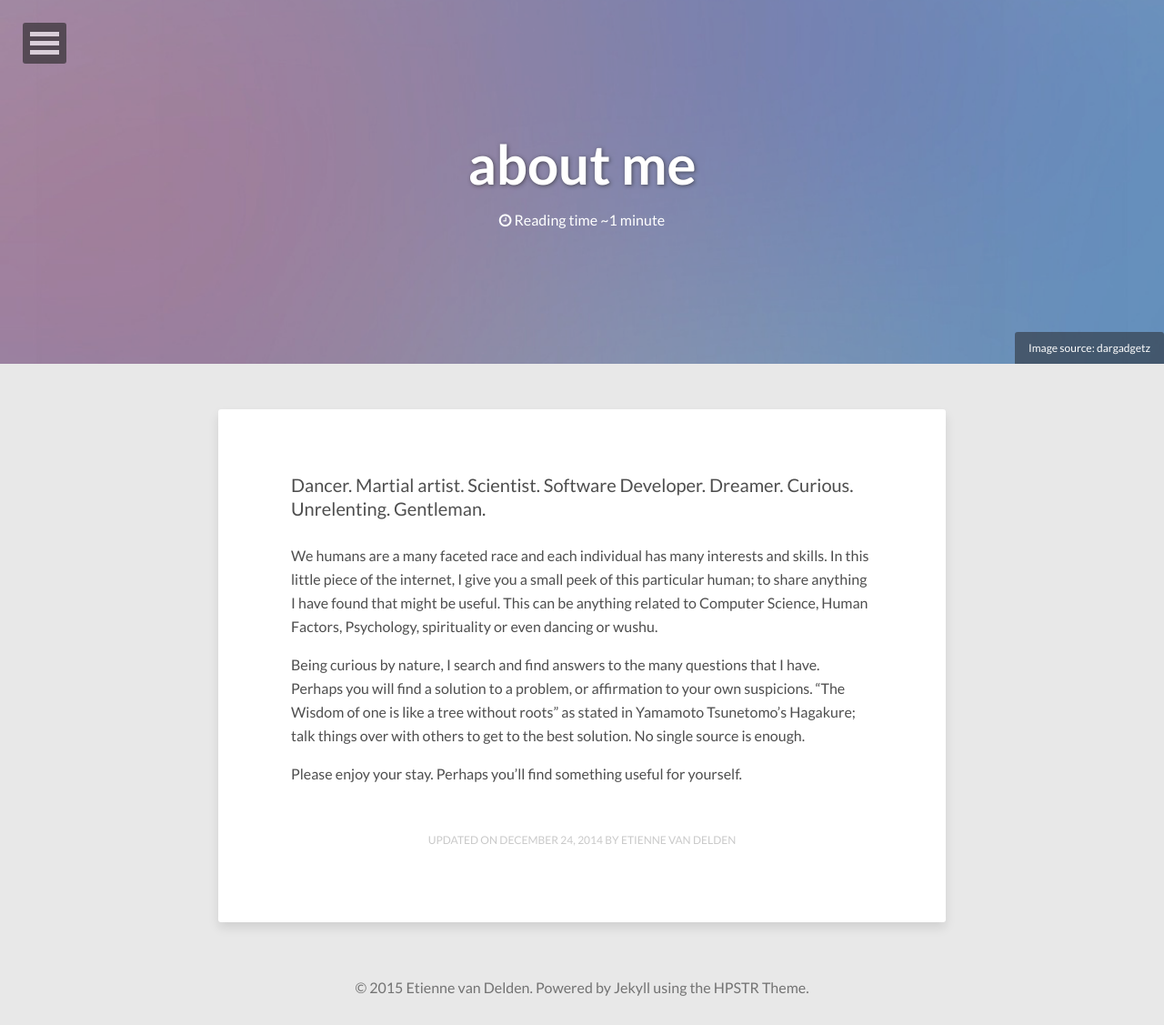
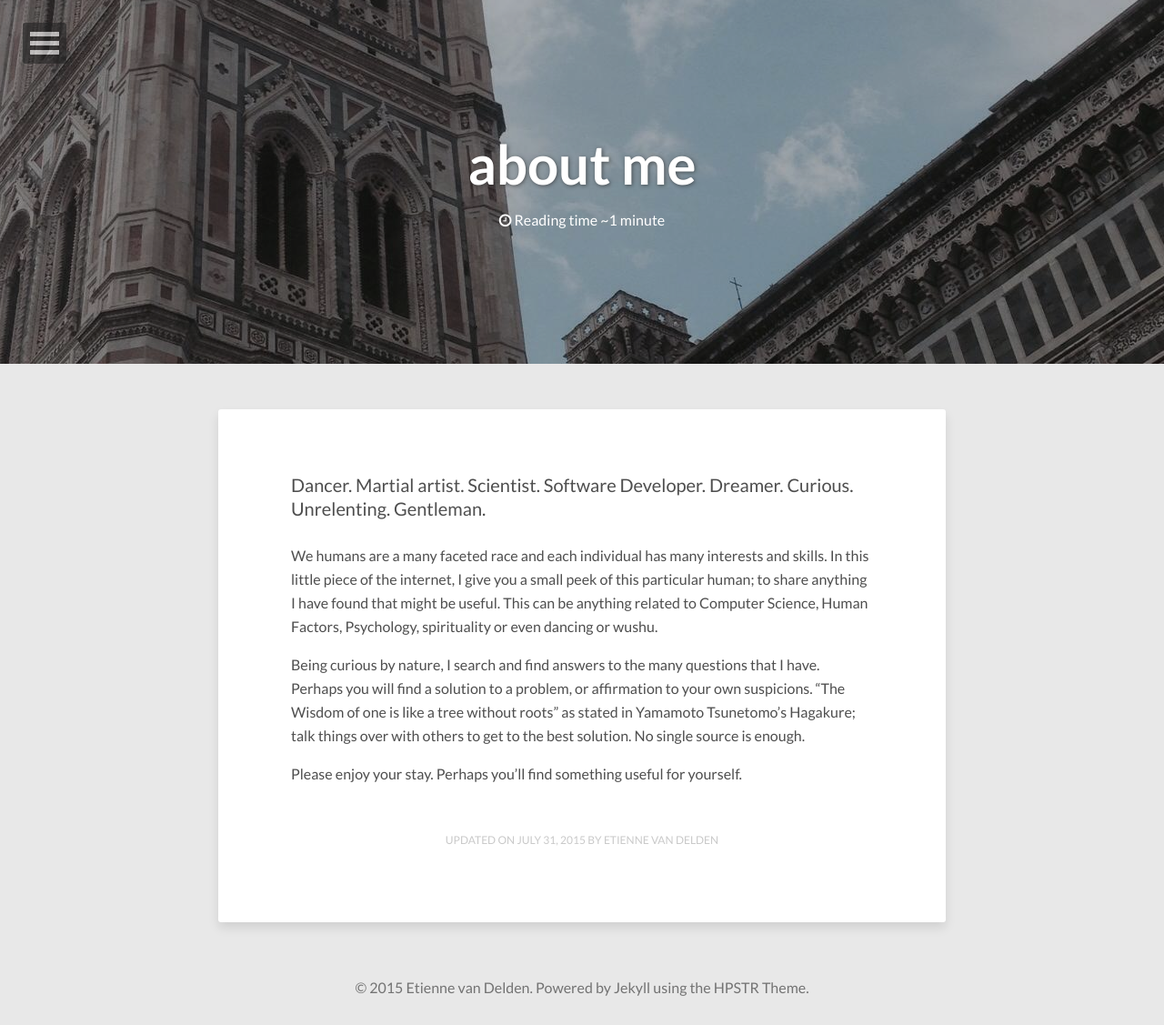
Before and after one commit to eirvandelden/eirvandelden.github.io, a Jekyll site: the page built from about/index.md, in a window 1280 px wide. Shown: the whole page at 91% size. Built offline with Jekyll 4.4.1, drawn with Linux system fonts in a browser that asks for light colours; nearby versions of some CDN libraries.

Commit message:
Update to new cover image

```diff
--- a/about/index.md
+++ b/about/index.md
@@ -2,11 +2,9 @@
 layout: page
 title: about me
 image:
-  feature: abstract-5.jpg
-  credit: dargadgetz
-  creditlink: http://www.dargadgetz.com/ios-7-abstract-wallpaper-pack-for-iphone-5-and-ipod-touch-retina/
+  feature: cover.jpg
 comments: false
-modified: 2014-12-24
+modified: 2015-07-31
 ---
 
 Dancer. Martial artist. Scientist. Software Developer. Dreamer. Curious. Unrelenting. Gentleman.
--- a/index.html
+++ b/index.html
@@ -5,9 +5,7 @@
 tags: [Jekyll, theme, themes, responsive, blog, modern]
 comments: false
 image:
-  feature: abstract-1.jpg
-  credit: dargadgetz
-  creditlink: http://www.dargadgetz.com/ios-7-abstract-wallpaper-pack-for-iphone-5-and-ipod-touch-retina/
+  feature: cover.jpg
 ---
 
 {% for post in paginator.posts %}
```
